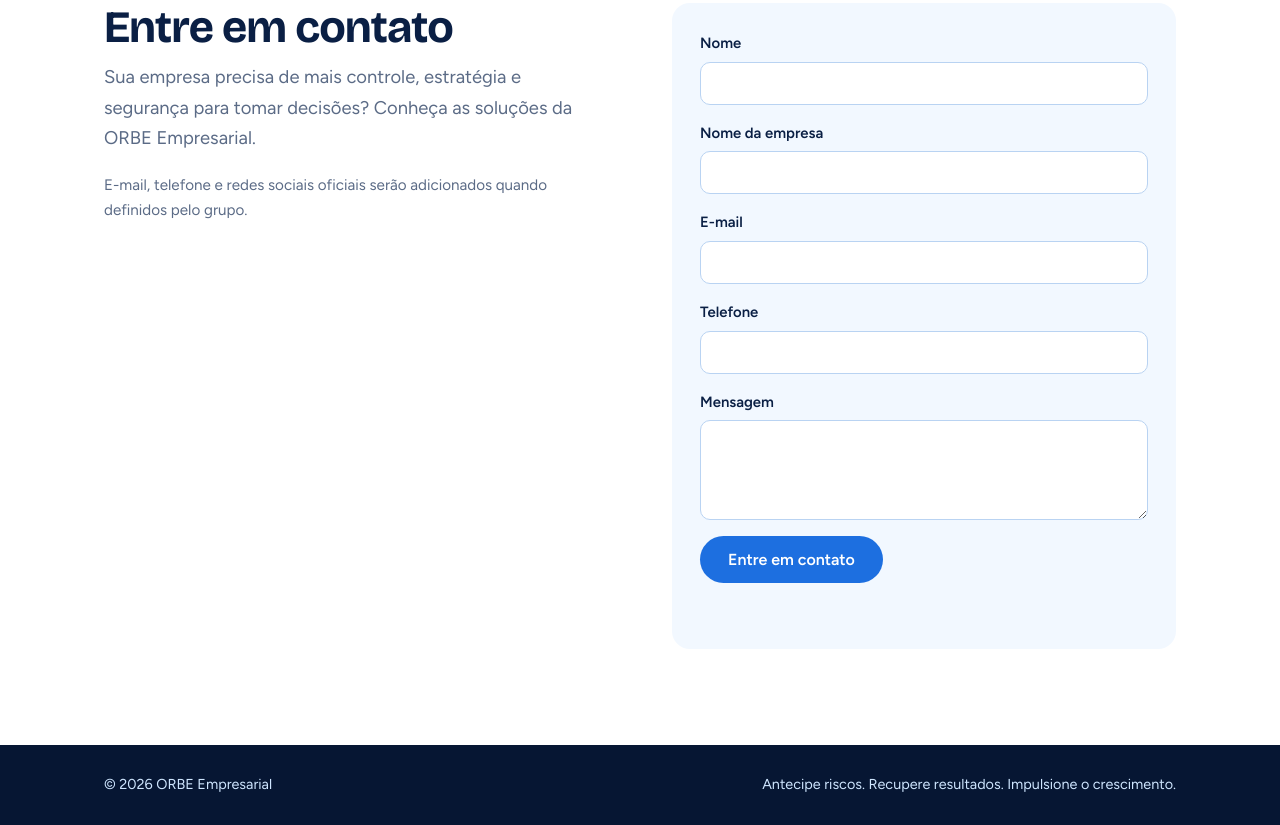
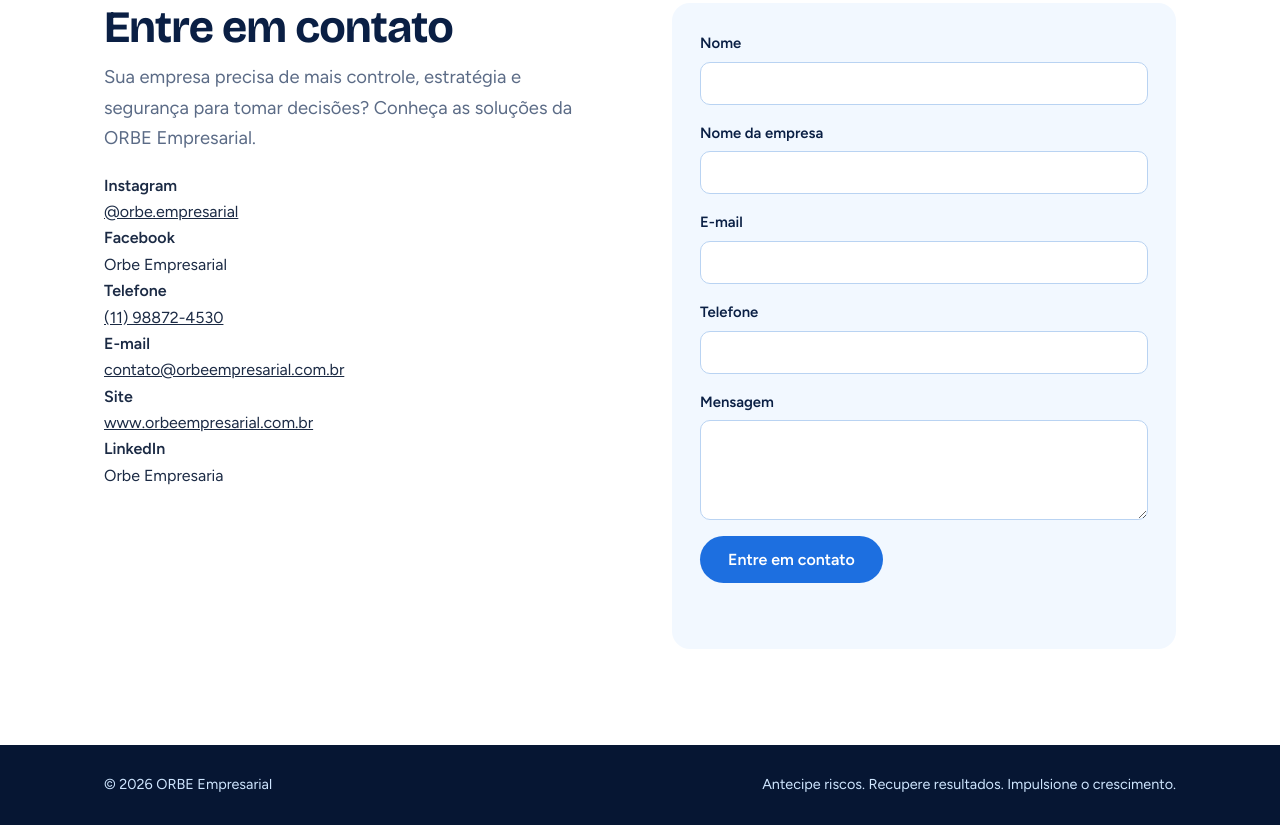
Before and after one commit to kevinvalentim7/Orbe-Empresarial, a website built with Vite: page index.html in a window 1280 px wide. Shown: the part 4046-4871 px from the top of the page. Built offline with nearby package versions, Linux system fonts and the light colour scheme.

Commit message:
atualização de projeto

```diff
--- a/index.html
+++ b/index.html
@@ -123,7 +123,14 @@
         <div>
           <h2>Entre em contato</h2>
           <p class="lead">Sua empresa precisa de mais controle, estratégia e segurança para tomar decisões? Conheça as soluções da ORBE Empresarial.</p>
-          <p class="muted">E-mail, telefone e redes sociais oficiais serão adicionados quando definidos pelo grupo.</p>
+          <dl>
+            <div><dt><strong>Instagram</strong></dt><dd><a href="https://www.instagram.com/orbe.empresarial/">@orbe.empresarial</a></dd></div>
+            <div><dt><strong>Facebook</strong></dt><dd>Orbe Empresarial</dd></div>
+            <div><dt><strong>Telefone</strong></dt><dd><a href="tel:+5511988724530">(11) 98872-4530</a></dd></div>
+            <div><dt><strong>E-mail</strong></dt><dd><a href="mailto:contato@orbeempresarial.com.br">contato@orbeempresarial.com.br</a></dd></div>
+            <div><dt><strong>Site</strong></dt><dd><a href="https://www.orbeempresarial.com.br">www.orbeempresarial.com.br</a></dd></div>
+            <div><dt><strong>LinkedIn</strong></dt><dd>Orbe Empresaria</dd></div>
+          </dl>
         </div>
         <form id="contact-form" novalidate>
           <label>Nome<input name="nome" required autocomplete="name" /></label>
```
Also changed, not shown: 1 other file.
